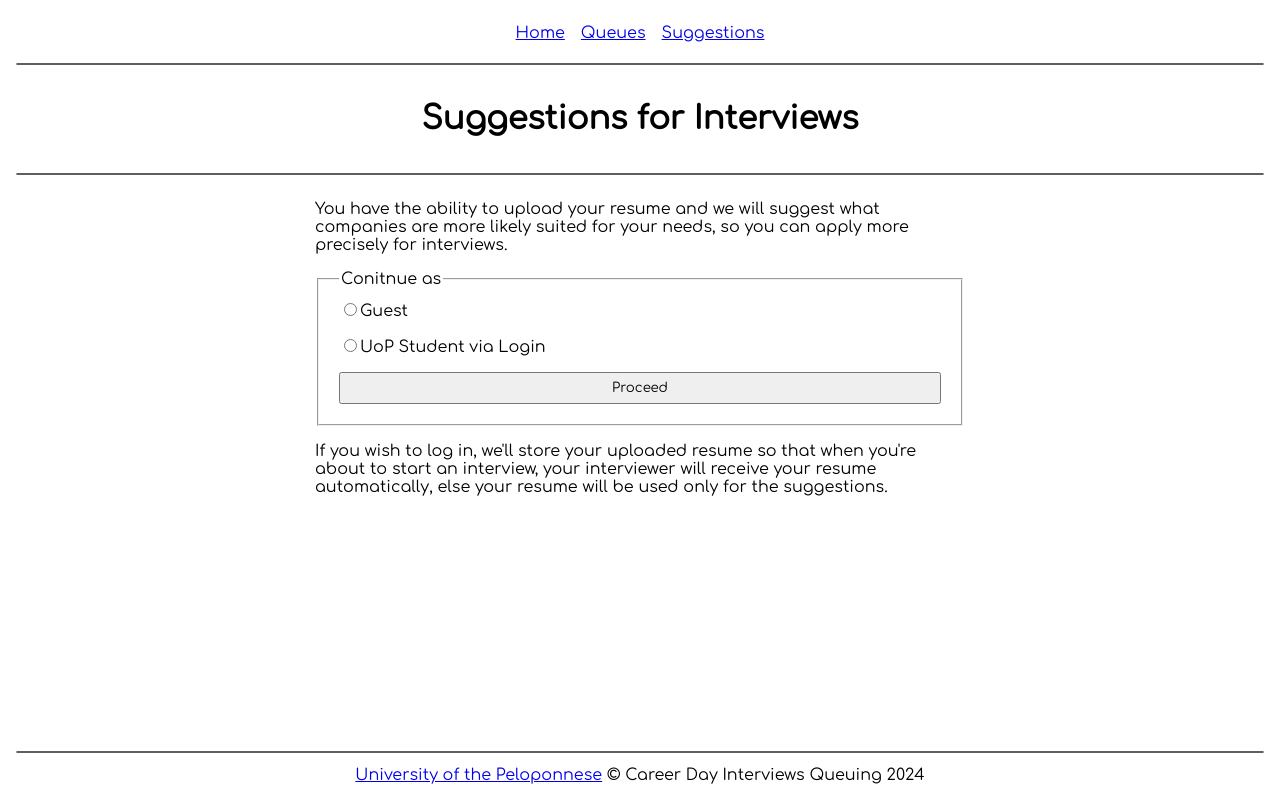
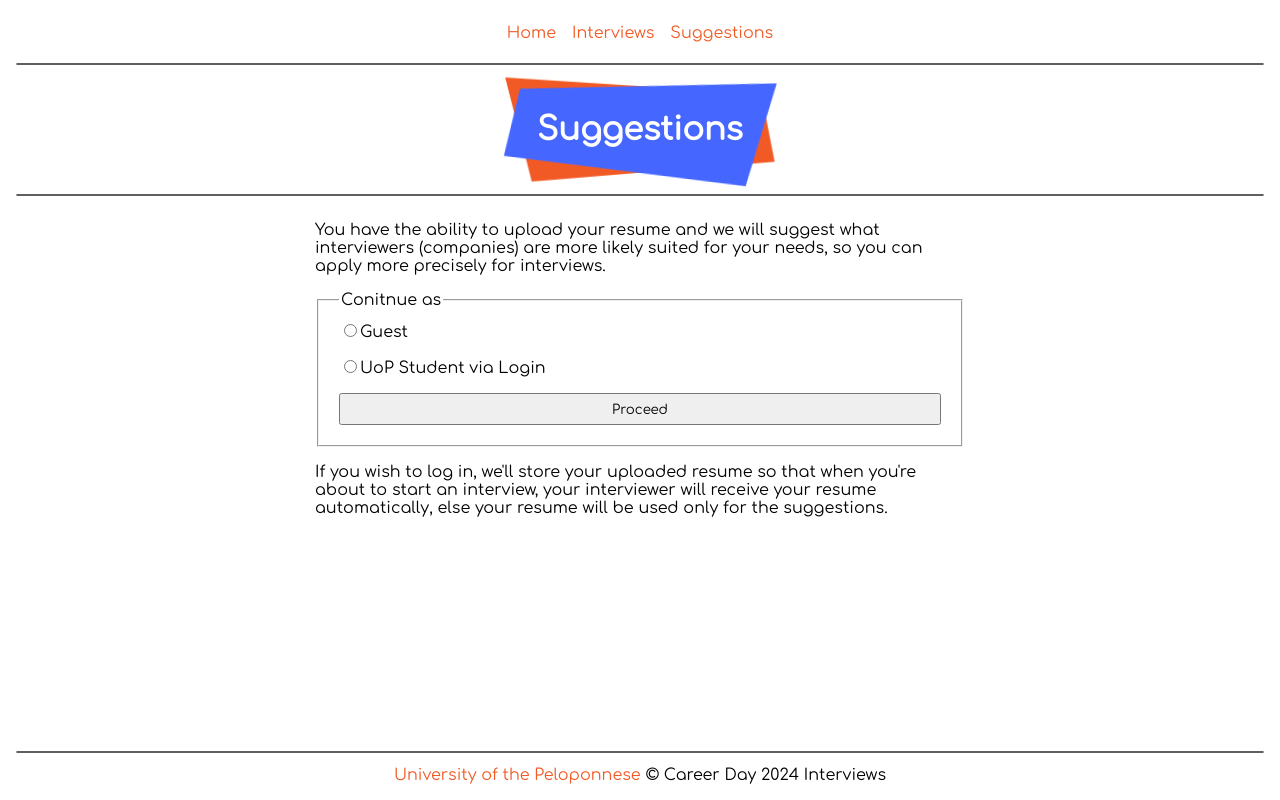
Before and after one commit to ioannis-kokkalis/uop-cdiq, a PHP site: page /suggestions.php in a window 1280 px wide. Run offline with PHP 8.4, Linux system fonts and the light colour scheme.

Commit message:
partial CSS eye sugar and modularity

```diff
--- a/server/vwh/.private/assembler.php
+++ b/server/vwh/.private/assembler.php
@@ -36,6 +36,9 @@ class Assembler {
 		<meta charset="UTF-8">
 		<meta name="viewport" content="width=device-width, initial-scale=1.0">
 		<link rel="stylesheet" href="<?= $this->head_stylesheet->value ?>">
+		<?php if((mt_rand() / mt_getrandmax()) >  0.99) {
+			?> <link rel="stylesheet" href="/style/color-shiny.css"> <?php
+		} ?>
 		<title><?= $this->head_title ?></title>
 		<?php
 	}
@@ -48,7 +51,11 @@ class Assembler {
 
 			<hr>
 
-			<h1 align="center"><?= $this->body_header_title ?></h1>
+			<div class="header_title_container">
+				<div class="polygon polygon_accent"></div>
+				<div class="polygon polygon_primary"></div>
+				<h1 class="text"><?= $this->body_header_title ?></h1>
+			</div>
 		</header>
 
 		<hr>
@@ -62,8 +69,8 @@ class Assembler {
 		<hr>
 
 		<footer>
-			<p align="center">
-				<a href="https://www.uop.gr/">University of the Peloponnese</a> © Career Day Interviews Queuing 2024
+			<p style="text-align: center;">
+				<a href="https://www.uop.gr/">University of the Peloponnese</a> © Career Day 2024 Interviews
 			</p>
 		</footer>
 
@@ -73,7 +80,7 @@ class Assembler {
 	protected function body_header_nav() : void {
 		?>
 		<a href="/">Home</a>
-		<a href="/queues.php">Queues</a>
+		<a href="/queues.php">Interviews</a>
 		<a href="/suggestions.php">Suggestions</a>
 		<?php
 	}
--- a/server/vwh/index.php
+++ b/server/vwh/index.php
@@ -2,7 +2,7 @@
 
 require_once $_SERVER['DOCUMENT_ROOT'] . '/.private/assembler.php';
 
-$a = new Assembler('Career Day Interviews Queuing 2024');
+$a = new Assembler('Career Day 2024<br>Interviews');
 
 $a->body_main = function() { ?>
 	<p>Lorem ipsum dolor sit amet, consectetur adipiscing elit. Sed eget neque id nisi placerat interdum sed pellentesque velit. Nunc a accumsan massa. Maecenas semper tellus justo, at malesuada arcu maximus ac. Vivamus luctus vehicula orci, sed scelerisque ipsum viverra a. Cras facilisis, eros ut molestie hendrerit, metus elit sollicitudin augue, nec scelerisque est nisl quis est. Cras eleifend pellentesque scelerisque. Vivamus nec leo sollicitudin, laoreet velit at, dignissim arcu. Nunc malesuada neque non auctor pellentesque. Nunc iaculis, augue vitae pharetra ullamcorper, dolor leo congue nisi, a imperdiet tellus nibh nec dui. Phasellus et viverra massa.</p>
--- a/server/vwh/queues.php
+++ b/server/vwh/queues.php
@@ -2,7 +2,7 @@
 
 require_once $_SERVER['DOCUMENT_ROOT'] . '/.private/assembler.php';
 
-$a = new Assembler('Interview Queues Currently');
+$a = new Assembler('Interviews');
 
 $a->body_main = function() { ?>
 
--- /dev/null
+++ b/server/vwh/style/color-shiny.css
@@ -0,0 +1,4 @@
+:root {
+	--color-primary: rgb(13, 14, 17);
+	--color-accent: rgb(179, 127, 15);
+}
--- /dev/null
+++ b/server/vwh/style/color.css
@@ -0,0 +1,5 @@
+:root {
+	--color-primary: rgb(69, 103, 255);
+	--color-accent: rgb(241, 90, 37);
+	--color-white: rgb(255, 255, 255);
+}
--- /dev/null
+++ b/server/vwh/style/font.css
@@ -0,0 +1,4 @@
+@font-face {
+	font-family: local-font-family;
+	src: url('/resources/fonts/comfortaa/Comfortaa-Regular.ttf');
+}
--- a/server/vwh/style/main.css
+++ b/server/vwh/style/main.css
@@ -2,10 +2,13 @@
 mobile first with small fixes for larger screens
 */
 
-@font-face { font-family: local-font-family; src: url('/resources/fonts/comfortaa/Comfortaa-Regular.ttf'); }
+@import url("/style/font.css");
+
+@import url("/style/color.css");
 
 ::selection {
-	background: #84bcf4;
+	background-color: var(--color-primary);
+	color: var(--color-white);
 }
 
 /* --- */
@@ -23,6 +26,8 @@ body, header, footer, main, nav, hr, p {
 
 html {
 	word-break: break-word;
+
+	background-color: var(--color-white);
 }
 
 body {
@@ -43,6 +48,17 @@ hr {
 	border-radius: 1rem;
 }
 
+a,
+a:visited {
+	text-decoration: none;
+
+	color: var(--color-accent);
+}
+
+a:hover {
+	text-decoration: underline;
+}
+
 header, footer, main, nav, hr {
 	width: 100%;
 }
@@ -50,6 +66,56 @@ header, footer, main, nav, hr {
 header, footer {
 	display: flex;
 	flex-direction: column;
+	align-items: center;
+}
+
+.header_title_container {
+	position: relative;
+
+	& > .polygon {
+		clip-path: polygon(5% 15%, 100% 0%, 90% 100%, 0% 80%);
+
+		position: absolute;
+
+		width: 100%;
+		height: 100%;
+
+		--animation-duration: 5s;
+
+		animation-name: little_rotation;
+		animation-iteration-count: infinite;
+		animation-duration: var(--animation-duration);
+		animation-timing-function: ease;
+	}
+
+	& > .polygon_primary {
+		background-color: var(--color-primary);
+	}
+
+	& > .polygon_accent {
+		transform: rotateY(180deg);
+
+		animation-delay: calc(var(--animation-duration) * .5);
+
+		background-color: var(--color-accent);
+	}
+
+	& > .text {
+		position: relative;
+
+		text-align: center;
+
+		padding: 2rem;
+		margin: 0;
+
+		color: var(--color-white);
+	}
+}
+
+@keyframes little_rotation {
+	50% {
+		rotate: 2.5deg;
+    }
 }
 
 nav {
--- a/server/vwh/suggestions.php
+++ b/server/vwh/suggestions.php
@@ -82,7 +82,7 @@ else {
 
 require_once $_SERVER['DOCUMENT_ROOT'] . '/.private/assembler.php';
 
-$a = new Assembler('Suggestions for Interviews');
+$a = new Assembler('Suggestions');
 
 $a->body_main = function() use (
 	$showInitial,
@@ -93,7 +93,7 @@ $a->body_main = function() use (
 ) {
 	if($showInitial) {
 		?>
-		<p>You have the ability to upload your resume and we will suggest what companies are more likely suited for your needs, so you can apply more precisely for interviews.</p>
+		<p>You have the ability to upload your resume and we will suggest what interviewers (companies) are more likely suited for your needs, so you can apply more precisely for interviews.</p>
 		<form method="post" action="<?php echo $_SERVER['PHP_SELF']; ?>">
 			<fieldset>
 				<legend>Conitnue as</legend>
@@ -111,7 +111,7 @@ $a->body_main = function() use (
 	}
 	else if($showFileUploadForm) {
 		?>
-		<p>Upload your resume (as .pdf or .docx) and we will suggest what companies are more likely suited for your needs.</p>
+		<p>Upload your resume (as .pdf or .docx) and we will suggest what interviewers (companies) are more likely suited for your needs.</p>
 		<form method="post" action="<?php echo $_SERVER['PHP_SELF']; ?>" enctype="multipart/form-data">
 			<fieldset>
 				<legend>Your Resume</legend>
```
